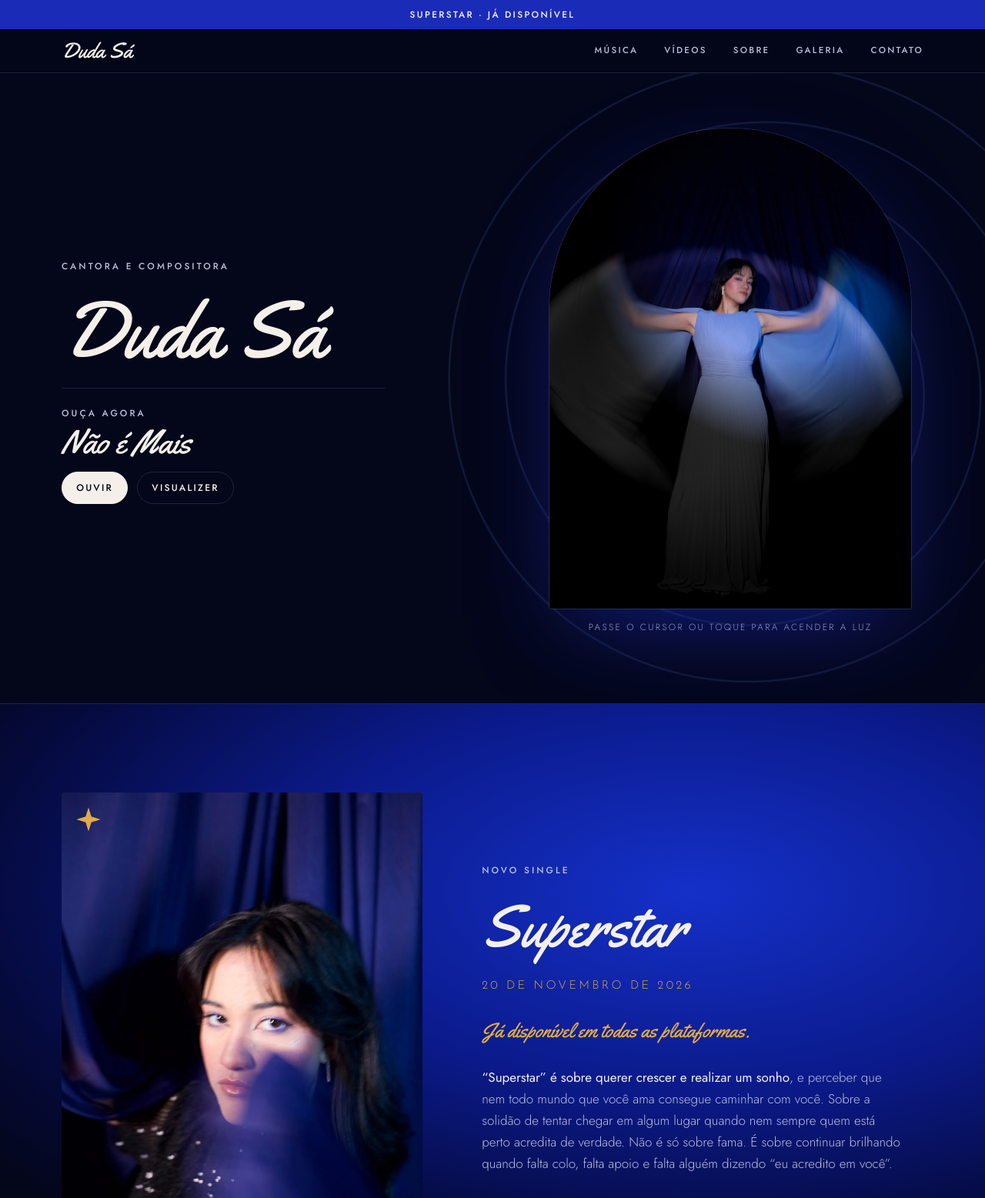
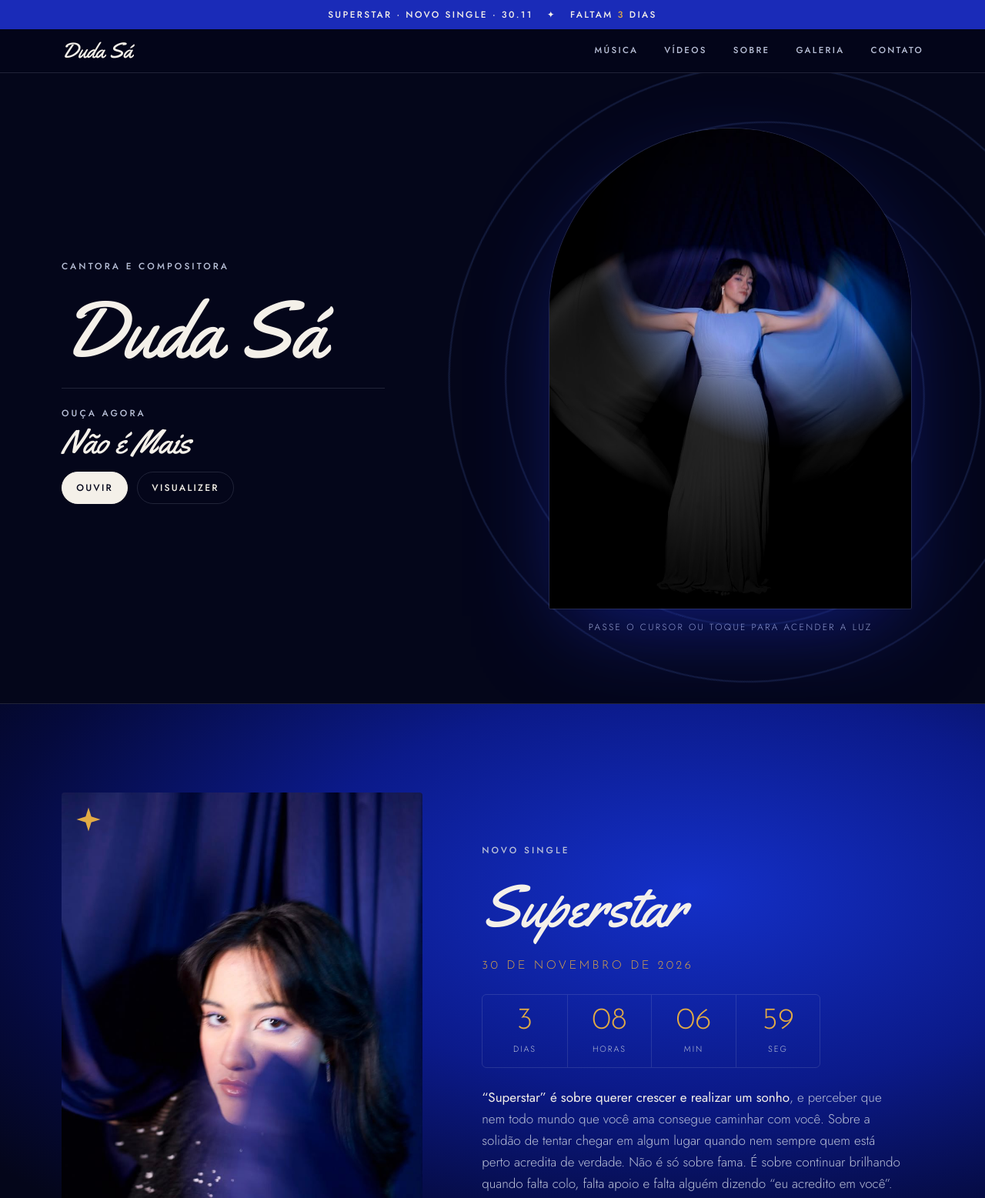
Before and after one commit to dudasa2/dudasa-site, a plain HTML site: page index.html in a window 1280 px wide. Shown: the top 1557 px of the page at 77% size. Drawn offline with Linux system fonts and the light colour scheme.

Commit message:
Superstar: mantém a data de lançamento 30/11/2026
Co-Authored-By: Claude Opus 5.5 <noreply@anthropic.com>

```diff
--- a/index.html
+++ b/index.html
@@ -4,7 +4,7 @@
 <meta charset="utf-8">
 <meta name="viewport" content="width=device-width, initial-scale=1, viewport-fit=cover">
 <title>Duda Sá</title>
-<meta name="description" content="Duda Sá, cantora e compositora. Novo single Superstar em 20 de novembro de 2026.">
+<meta name="description" content="Duda Sá, cantora e compositora. Novo single Superstar em 30 de novembro de 2026.">
 <link rel="preconnect" href="https://fonts.googleapis.com">
 <link rel="preconnect" href="https://fonts.gstatic.com" crossorigin>
 <link rel="stylesheet" href="https://fonts.googleapis.com/css2?family=Josefin+Sans:wght@200;300;400&family=Jost:ital,wght@0,300;0,400;0,500;1,300&family=Yellowtail&display=swap">
@@ -292,7 +292,7 @@ footer .sig { font-family: var(--body); font-style: normal; font-weight: 300; }
 
 <div class="notice">
   <div class="wrap">
-    <a href="#superstar">Superstar · novo single · 20.11</a>
+    <a href="#superstar">Superstar · novo single · 30.11</a>
     <span aria-hidden="true">✦</span>
     <span>faltam <b id="nb-d">--</b> dias</span>
   </div>
@@ -347,7 +347,7 @@ footer .sig { font-family: var(--body); font-style: normal; font-weight: 300; }
       <div class="single-text">
         <p class="eyebrow">Novo single</p>
         <h2>Superstar</h2>
-        <p class="date">20 de novembro de 2026</p>
+        <p class="date">30 de novembro de 2026</p>
         <div id="countWrap">
           <div class="count" aria-live="off">
             <div><b id="cd-d">--</b><span>dias</span></div>
@@ -571,8 +571,8 @@ footer .sig { font-family: var(--body); font-style: normal; font-weight: 300; }
   };
   if (!still) requestAnimationFrame(drift);
 
-  // Contagem para Superstar (20/11/2026, meia-noite em Brasília).
-  const release = new Date('2026-11-20T00:00:00-03:00').getTime();
+  // Contagem para Superstar (30/11/2026, meia-noite em Brasília).
+  const release = new Date('2026-11-30T00:00:00-03:00').getTime();
   const pad = (n) => String(n).padStart(2, '0');
   const tick = () => {
     const left = release - Date.now();
```
